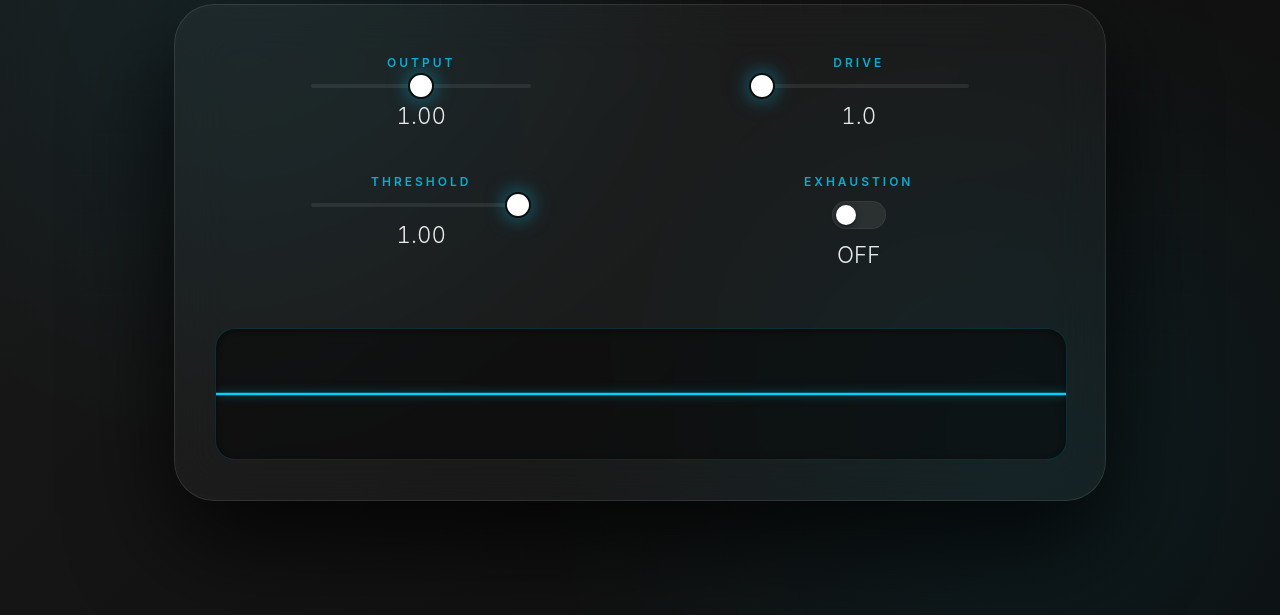
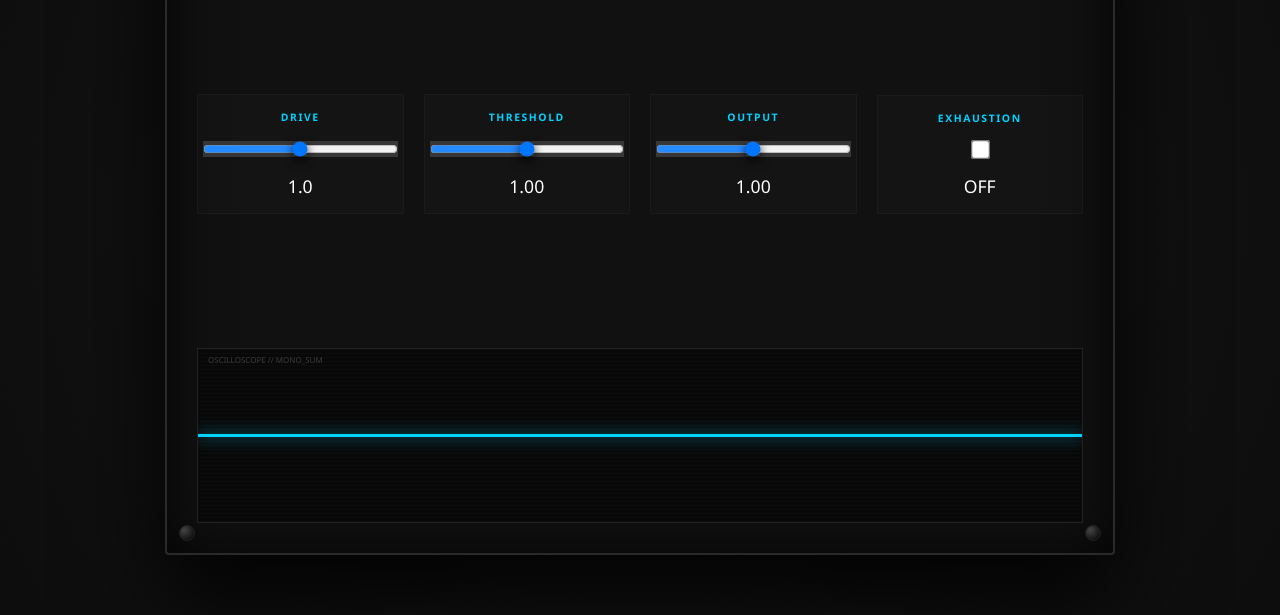
Before and after one commit to philippeback/mushin, a plain HTML site: page Source/Web/index.html in a window 1280 px wide. Shown: the part 185-800 px from the top of the page. Drawn offline with Linux system fonts and the light colour scheme.

Commit message:
feat: add build and deployment automation scripts, project documentation, and a hardware-inspired web UI template

```diff
--- a/Source/Web/index.html
+++ b/Source/Web/index.html
@@ -7,221 +7,231 @@
     <style>
         :root {
             --primary: #00d2ff;
-            --bg-dark: #0d0d0d;
-            --bg-light: #1a1a1a;
-            --panel-bg: rgba(255, 255, 255, 0.03);
-            --border: rgba(255, 255, 255, 0.1);
+            --bg-hardware: #121212;
+            --text-main: #e0e0e0;
+            --panel-border: #2a2a2a;
+            --marking: rgba(255, 255, 255, 0.15);
+            --display-bg: #080808;
         }
 
         body {
             margin: 0;
             padding: 0;
-            background-color: var(--bg-dark);
-            background-image:
-                radial-gradient(circle at 20% 20%, rgba(0, 210, 255, 0.07) 0%, transparent 40%),
-                radial-gradient(circle at 80% 80%, rgba(0, 210, 255, 0.07) 0%, transparent 40%),
-                linear-gradient(135deg, #1a1a1a 0%, #0d0d0d 100%);
-            color: #fff;
-            font-family: 'Inter', -apple-system, BlinkMacSystemFont, "Segoe UI", Roboto, sans-serif;
+            background-color: var(--bg-hardware);
+            background-image: radial-gradient(circle at center, #1a1a1a 0%, #0d0d0d 100%);
+            color: var(--text-main);
+            font-family: 'JetBrains Mono', 'Segoe UI', monospace;
             height: 100vh;
             display: flex;
-            flex-direction: column;
             align-items: center;
             justify-content: center;
             overflow: hidden;
             box-sizing: border-box;
-            padding: 20px;
         }
 
-        /* Subtle Grid Pattern Overlay */
-        body::before {
-            content: "";
+        .faceplate-bg {
             position: absolute;
-            top: 0; left: 0; right: 0; bottom: 0;
-            background-image: linear-gradient(var(--border) 1px, transparent 1px),
-                              linear-gradient(90deg, var(--border) 1px, transparent 1px);
-            background-size: 40px 40px;
-            mask-image: radial-gradient(ellipse at center, black, transparent 80%);
-            -webkit-mask-image: radial-gradient(ellipse at center, black, transparent 80%);
-            opacity: 0.2;
+            top: 0; left: 0; width: 100%; height: 100%;
             pointer-events: none;
             z-index: 0;
+            opacity: 0.6;
         }
 
-        .header {
+        .main-panel {
             position: relative;
             z-index: 1;
-            margin-bottom: 20px;
-            letter-spacing: 0.6em;
-            font-weight: 200;
-            font-size: 2.8rem;
-            opacity: 0.95;
-            color: #fff;
-            text-shadow: 0 0 30px rgba(0, 210, 255, 0.4);
+            width: 90%;
+            max-width: 950px;
+            height: 85%;
+            background: #111;
+            border: 2px solid var(--panel-border);
+            border-radius: 4px;
+            box-shadow: 0 50px 100px rgba(0,0,0,0.9), inset 0 0 60px rgba(0,0,0,0.8);
+            display: flex;
+            flex-direction: column;
+            padding: 30px;
+            box-sizing: border-box;
+            overflow: hidden;
         }
 
-        .container {
-            position: relative;
-            z-index: 1;
+        .screw {
+            position: absolute;
+            width: 14px;
+            height: 14px;
+            background: radial-gradient(circle at 30% 30%, #444, #000);
+            border-radius: 50%;
+            border: 1px solid #222;
+        }
+        .tl { top: 12px; left: 12px; }
+        .tr { top: 12px; right: 12px; }
+        .bl { bottom: 12px; left: 12px; }
+        .br { bottom: 12px; right: 12px; }
+
+        .header-area {
+            display: flex;
+            justify-content: space-between;
+            align-items: center;
+            border-bottom: 1px solid var(--marking);
+            margin-bottom: 20px;
+            padding-bottom: 10px;
+        }
+
+        .title {
+            font-size: 2rem;
+            font-weight: 100;
+            letter-spacing: 0.5em;
+            color: #fff;
+        }
+
+        .model-no {
+            font-size: 0.7rem;
+            opacity: 0.5;
+            letter-spacing: 0.1em;
+        }
+
+        .top-section {
             display: grid;
-            grid-template-columns: repeat(2, 1fr);
-            gap: 25px;
-            background: var(--panel-bg);
-            padding: 40px;
-            border-radius: 40px;
-            border: 1px solid var(--border);
-            backdrop-filter: blur(25px);
-            -webkit-backdrop-filter: blur(25px);
-            box-shadow: 0 40px 100px rgba(0,0,0,0.8),
-                        inset 0 0 20px rgba(255,255,255,0.02);
-            width: 95%;
-            max-width: 850px;
+            grid-template-columns: repeat(4, 1fr);
+            gap: 20px;
+            flex: 2; /* Occupies 2/3 roughly */
+            align-items: center;
         }
 
         .control-group {
-            text-align: center;
             display: flex;
             flex-direction: column;
             align-items: center;
-            padding: 10px;
+            text-align: center;
+            padding: 15px 5px;
+            border: 1px solid rgba(255,255,255,0.03);
+            background: rgba(255,255,255,0.01);
         }
 
-        .knob-label {
-            margin-bottom: 12px;
+        .label {
+            font-size: 0.65rem;
             text-transform: uppercase;
-            font-size: 0.75rem;
-            font-weight: 600;
-            letter-spacing: 0.25em;
+            letter-spacing: 0.15em;
             color: var(--primary);
-            opacity: 0.8;
+            margin-bottom: 15px;
+            font-weight: bold;
         }
 
         input[type=range] {
             -webkit-appearance: none;
-            width: 100%;
-            max-width: 220px;
+            width: 80%;
+            height: 200px;
             background: transparent;
+            writing-mode: bt-rl; /* Vertical slider support attempt */
+            appearance: slider-vertical;
         }
 
-        input[type=range]:focus {
-            outline: none;
+        /* Fallback Horizontal Sliders if vertical doesn't play nice */
+        .horizontal-slider {
+            width: 100% !important;
+            height: auto !important;
+            writing-mode: initial !important;
+            appearance: auto !important;
         }
 
         input[type=range]::-webkit-slider-runnable-track {
-            width: 100%;
-            height: 4px;
-            cursor: pointer;
-            background: rgba(255, 255, 255, 0.08);
-            border-radius: 2px;
+            width: 2px;
+            background: var(--marking);
         }
 
         input[type=range]::-webkit-slider-thumb {
-            height: 26px;
-            width: 26px;
-            border-radius: 50%;
-            background: #fff;
+            -webkit-appearance: none;
+            height: 14px;
+            width: 30px;
+            background: #222;
+            border: 1px solid #444;
+            border-radius: 1px;
+            box-shadow: 0 4px 8px rgba(0,0,0,0.6);
             cursor: pointer;
-            -webkit-appearance: none;
-            margin-top: -11px;
-            box-shadow: 0 0 20px rgba(0, 210, 255, 0.5);
-            border: 2px solid var(--bg-dark);
-            transition: transform 0.2s cubic-bezier(0.175, 0.885, 0.32, 1.275);
         }
 
-        input[type=range]:active::-webkit-slider-thumb {
-            transform: scale(1.15);
-            background: var(--primary);
+        .value {
+            margin-top: 15px;
+            font-size: 1.1rem;
+            font-weight: 400;
+            color: #fff;
+            font-variant-numeric: tabular-nums;
         }
 
-        .value-display {
-            margin-top: 12px;
-            font-size: 1.4rem;
-            font-weight: 300;
-            font-variant-numeric: tabular-nums;
-            color: rgba(255, 255, 255, 0.9);
+        .bottom-section {
+            flex: 1; /* Occupies 1/3 */
+            margin-top: 20px;
+            position: relative;
+            background: var(--display-bg);
+            border: 1px solid #222;
+            box-shadow: inset 0 0 20px rgba(0,0,0,1);
+            overflow: hidden;
+            display: flex;
+            flex-direction: column;
         }
 
-        .visualiser-container {
-            grid-column: span 2;
-            margin-top: 25px;
-            width: 100%;
-            height: 130px;
-            background: rgba(0, 0, 0, 0.4);
-            border-radius: 20px;
-            border: 1px solid rgba(0, 210, 255, 0.15);
-            position: relative;
-            overflow: hidden;
-            box-shadow: inset 0 2px 10px rgba(0,0,0,0.5);
+        .display-label {
+            position: absolute;
+            top: 5px;
+            left: 10px;
+            font-size: 0.5rem;
+            color: rgba(255,255,255,0.2);
+            z-index: 2;
         }
 
         canvas {
             width: 100%;
             height: 100%;
         }
-
-        .switch {
-            position: relative;
-            display: inline-block;
-            width: 54px;
-            height: 28px;
-        }
-
-        .switch input { opacity: 0; width: 0; height: 0; }
-        .slider-round {
-            position: absolute;
-            cursor: pointer;
-            top: 0; left: 0; right: 0; bottom: 0;
-            background-color: rgba(255,255,255,0.08);
-            transition: .4s;
-            border-radius: 30px;
-            border: 1px solid rgba(255,255,255,0.05);
-        }
-        .slider-round:before {
-            position: absolute;
-            content: "";
-            height: 20px; width: 20px;
-            left: 3px; bottom: 3px;
-            background-color: white;
-            transition: .4s;
-            border-radius: 50%;
-            box-shadow: 0 2px 5px rgba(0,0,0,0.5);
-        }
-        input:checked + .slider-round { background-color: var(--primary); }
-        input:checked + .slider-round:before { transform: translateX(26px); }
     </style>
 </head>
 <body>
-    <div class="header">MUSHIN</div>
+    <svg class="faceplate-bg" viewBox="0 0 1000 666" preserveAspectRatio="none">
+        <defs>
+            <pattern id="dots" width="30" height="30" patternUnits="userSpaceOnUse">
+                <circle cx="1" cy="1" r="0.5" fill="rgba(255,255,255,0.05)" />
+            </pattern>
+        </defs>
+        <rect width="100%" height="100%" fill="url(#dots)" />
+        <path d="M 0 33% L 1000 33% M 0 66% L 1000 66%" stroke="rgba(255,255,255,0.03)" stroke-width="1" />
+    </svg>
 
-    <div class="container">
+    <div class="main-panel">
+        <div class="screw tl"></div><div class="screw tr"></div>
+        <div class="screw bl"></div><div class="screw br"></div>
+
+        <div class="header-area">
+            <div class="title">MUSHIN</div>
+            <div class="model-no">MOD-01 // SIGNAL CORRUPTOR</div>
+        </div>
+
+        <div class="top-section">
             <div class="control-group">
-            <div class="knob-label">Output</div>
-            <input type="range" id="gain" min="0" max="1" step="0.001" value="0.5">
-            <div class="value-display" id="gain-val">1.00</div>
+                <div class="label">Drive</div>
+                <input type="range" id="drive" class="horizontal-slider" min="0" max="1" step="0.001">
+                <div class="value" id="drive-val">1.0</div>
             </div>
 
             <div class="control-group">
-            <div class="knob-label">Drive</div>
-            <input type="range" id="drive" min="0" max="1" step="0.001" value="0">
-            <div class="value-display" id="drive-val">1.0</div>
+                <div class="label">Threshold</div>
+                <input type="range" id="threshold" class="horizontal-slider" min="0" max="1" step="0.001">
+                <div class="value" id="threshold-val">1.00</div>
             </div>
 
             <div class="control-group">
-            <div class="knob-label">Threshold</div>
-            <input type="range" id="threshold" min="0" max="1" step="0.001" value="1">
-            <div class="value-display" id="threshold-val">1.00</div>
+                <div class="label">Output</div>
+                <input type="range" id="gain" class="horizontal-slider" min="0" max="1" step="0.001">
+                <div class="value" id="gain-val">1.00</div>
             </div>
 
             <div class="control-group">
-            <div class="knob-label">Exhaustion</div>
-            <label class="switch">
-                <input type="checkbox" id="exhaustion">
-                <span class="slider-round"></span>
-            </label>
-            <div class="value-display" id="exhaustion-val">OFF</div>
+                <div class="label">Exhaustion</div>
+                <input type="checkbox" id="exhaustion" style="transform: scale(1.5);">
+                <div class="value" id="exhaustion-val">OFF</div>
+            </div>
         </div>
 
-        <div class="visualiser-container">
+        <div class="bottom-section">
+            <div class="display-label">OSCILLOSCOPE // MONO_SUM</div>
             <canvas id="waveformCanvas"></canvas>
         </div>
     </div>
@@ -240,47 +250,35 @@
 
         function draw() {
             requestAnimationFrame(draw);
-            ctx.clearRect(0, 0, canvas.width, canvas.height);
+            ctx.fillStyle = '#080808';
+            ctx.fillRect(0, 0, canvas.width, canvas.height);
 
-            // Draw baseline
-            ctx.beginPath();
-            ctx.strokeStyle = 'rgba(0, 210, 255, 0.1)';
-            ctx.lineWidth = 1;
-            ctx.moveTo(0, canvas.height / 2);
-            ctx.lineTo(canvas.width, canvas.height / 2);
-            ctx.stroke();
+            // Draw scanlines
+            ctx.fillStyle = 'rgba(255,255,255,0.02)';
+            for(let i=0; i<canvas.height; i+=4) ctx.fillRect(0, i, canvas.width, 1);
 
-            // Draw waveform with glow
             ctx.beginPath();
             ctx.strokeStyle = '#00d2ff';
-            ctx.lineWidth = 2.5 * window.devicePixelRatio;
-            ctx.lineJoin = 'round';
-            ctx.shadowBlur = 10;
-            ctx.shadowColor = 'rgba(0, 210, 255, 0.5)';
+            ctx.lineWidth = 3;
+            ctx.shadowBlur = 15;
+            ctx.shadowColor = 'rgba(0, 210, 255, 0.8)';
 
             const sliceWidth = canvas.width / (audioData.length - 1);
             let x = 0;
-
             for (let i = 0; i < audioData.length; i++) {
-                const v = audioData[i];
-                const y = (v * 0.45 + 0.5) * canvas.height;
-
+                const y = (audioData[i] * 0.4 + 0.5) * canvas.height;
                 if (i === 0) ctx.moveTo(x, y);
                 else ctx.lineTo(x, y);
-
                 x += sliceWidth;
             }
-
             ctx.stroke();
-            ctx.shadowBlur = 0; // reset for next frame
+            ctx.shadowBlur = 0;
         }
-        requestAnimationFrame(draw);
+        draw();
 
         if (window.__JUCE__ && window.__JUCE__.backend) {
             window.__JUCE__.backend.addEventListener('waveform', (data) => {
-                if (Array.isArray(data)) {
                 audioData = new Float32Array(data);
-                }
             });
         }
 
@@ -292,36 +290,22 @@
         };
 
         function updateParam(id, normalizedValue) {
-            const config = params[id];
-            if (config.type === 'bool') {
-                document.getElementById(id).checked = normalizedValue > 0.5;
-            } else {
-                document.getElementById(id).value = normalizedValue;
-            }
-            document.getElementById(id + '-val').textContent = config.display(
-                config.type === 'bool' ? normalizedValue : (config.min + (config.max - config.min) * normalizedValue)
-            );
-
             if (window.__JUCE__ && window.__JUCE__.backend) {
                 window.__JUCE__.backend.callNativeFunction('setParameterValue', [id, normalizedValue]);
             }
         }
 
         ['gain', 'drive', 'threshold'].forEach(id => {
-            document.getElementById(id).addEventListener('input', (e) => {
-                updateParam(id, parseFloat(e.target.value));
+            document.getElementById(id).addEventListener('input', (e) => updateParam(id, parseFloat(e.target.value)));
         });
-        });
-
-        document.getElementById('exhaustion').addEventListener('change', (e) => {
-            updateParam('exhaustion', e.target.checked ? 1.0 : 0.0);
-        });
+        document.getElementById('exhaustion').addEventListener('change', (e) => updateParam('exhaustion', e.target.checked ? 1.0 : 0.0));
 
         window.setParameterValue = (id, val) => {
             const config = params[id];
             if (!config) return;
-            if (config.type === 'bool') document.getElementById(id).checked = val > 0.5;
-            else document.getElementById(id).value = val;
+            const el = document.getElementById(id);
+            if (config.type === 'bool') el.checked = val > 0.5;
+            else el.value = val;
             document.getElementById(id + '-val').textContent = config.display(
                 config.type === 'bool' ? val : (config.min + (config.max - config.min) * val)
             );
```
Also changed, not shown: CMakeLists.txt, 13 other files. Lines whose indentation alone changed are shown as unchanged.
